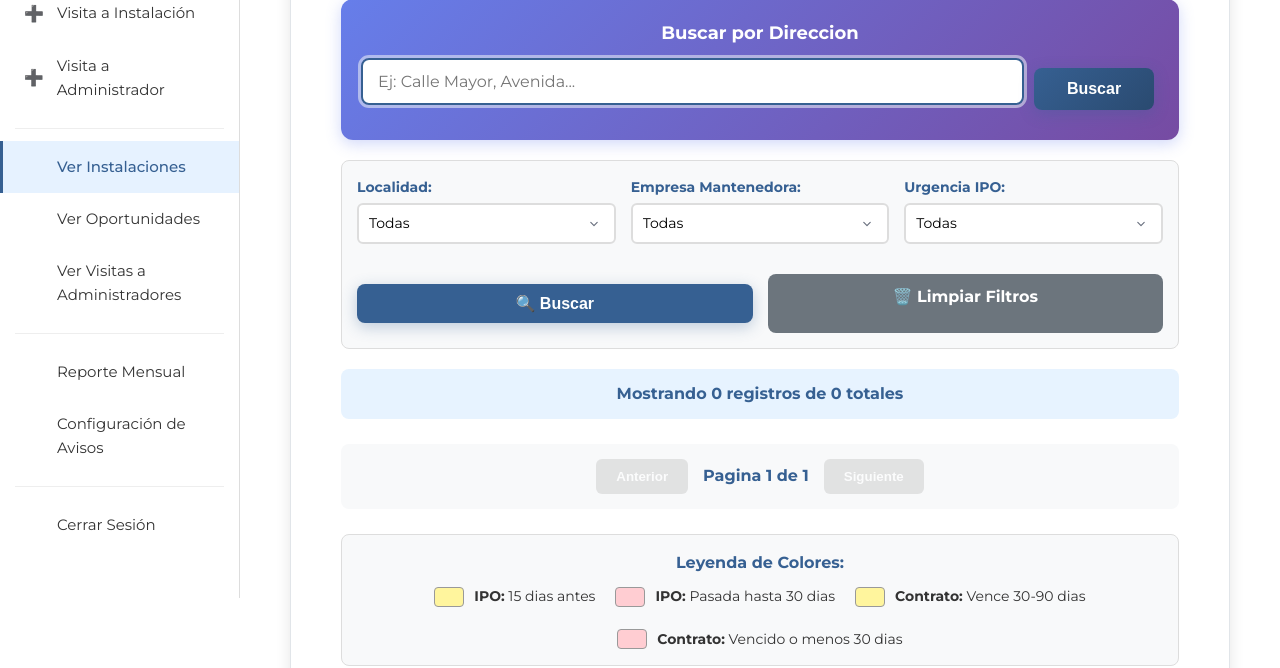
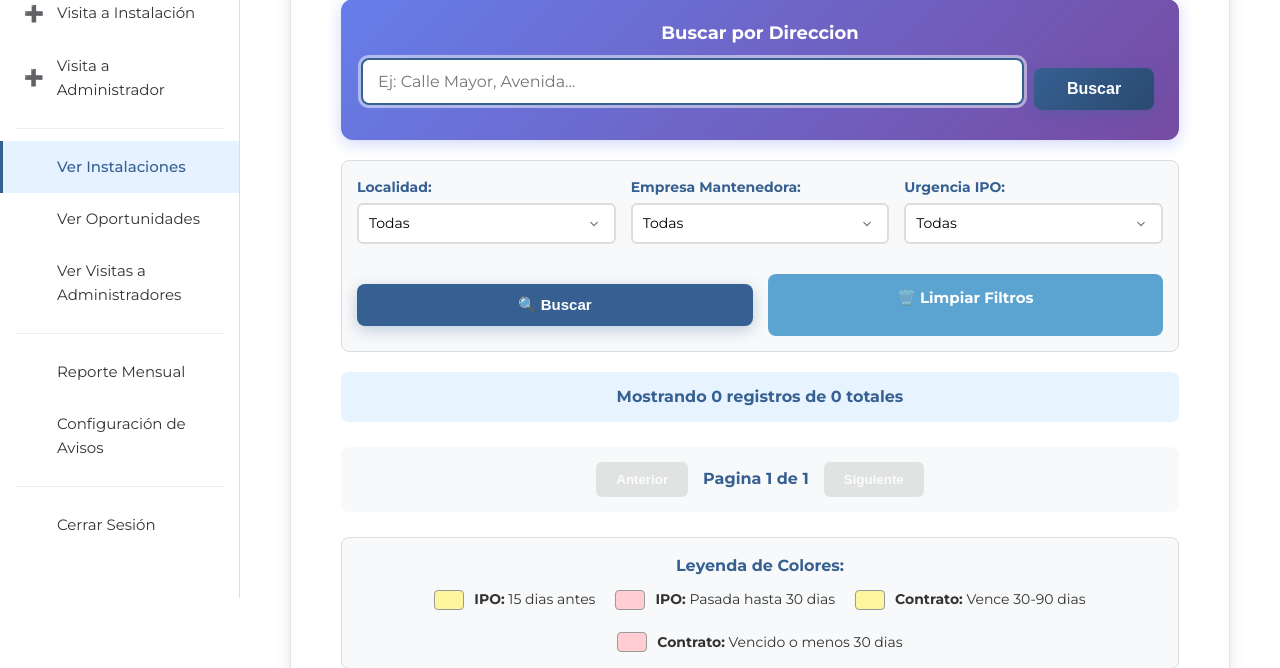
Before and after one commit to mstmarc/ascensoralert_, a Flask app: page /leads_dashboard in a window 1280 px wide. Shown: the part 202-870 px from the top of the page. Run offline with Flask 3, Linux system fonts and the light colour scheme; the visitor is signed in with stand-in values (Sample User, id 1); data that the repository does not hold is empty.

Commit message:
Update dashboard.botones

```diff
--- a/templates/dashboard.html
+++ b/templates/dashboard.html
@@ -449,10 +449,10 @@
                     </div>
 
                     <div style="display: flex; gap: 10px; margin-top: 15px; flex-wrap: wrap;">
-                        <button type="submit" style="background: #366092; color: white; padding: 10px 25px; border: none; border-radius: 8px; font-weight: bold; cursor: pointer; transition: all 0.3s; flex: 1; min-width: 150px;">
+                        <button type="submit" style="background: #366092; color: white; padding: 12px 20px; border: none; border-radius: 8px; font-weight: bold; cursor: pointer; transition: all 0.3s; flex: 1; min-width: 200px; font-size: 15px;">
                             🔍 Buscar
                         </button>
-                        <a href="/leads_dashboard" class="btn-limpiar" style="flex: 1; min-width: 150px; margin-top: 0;">
+                        <a href="/leads_dashboard" style="background: #5ba3d0; color: white; padding: 12px 20px; text-decoration: none; border-radius: 8px; font-weight: bold; display: inline-block; text-align: center; transition: all 0.3s; flex: 1; min-width: 200px; font-size: 15px;">
                             🗑️ Limpiar Filtros
                         </a>
                     </div>
```
